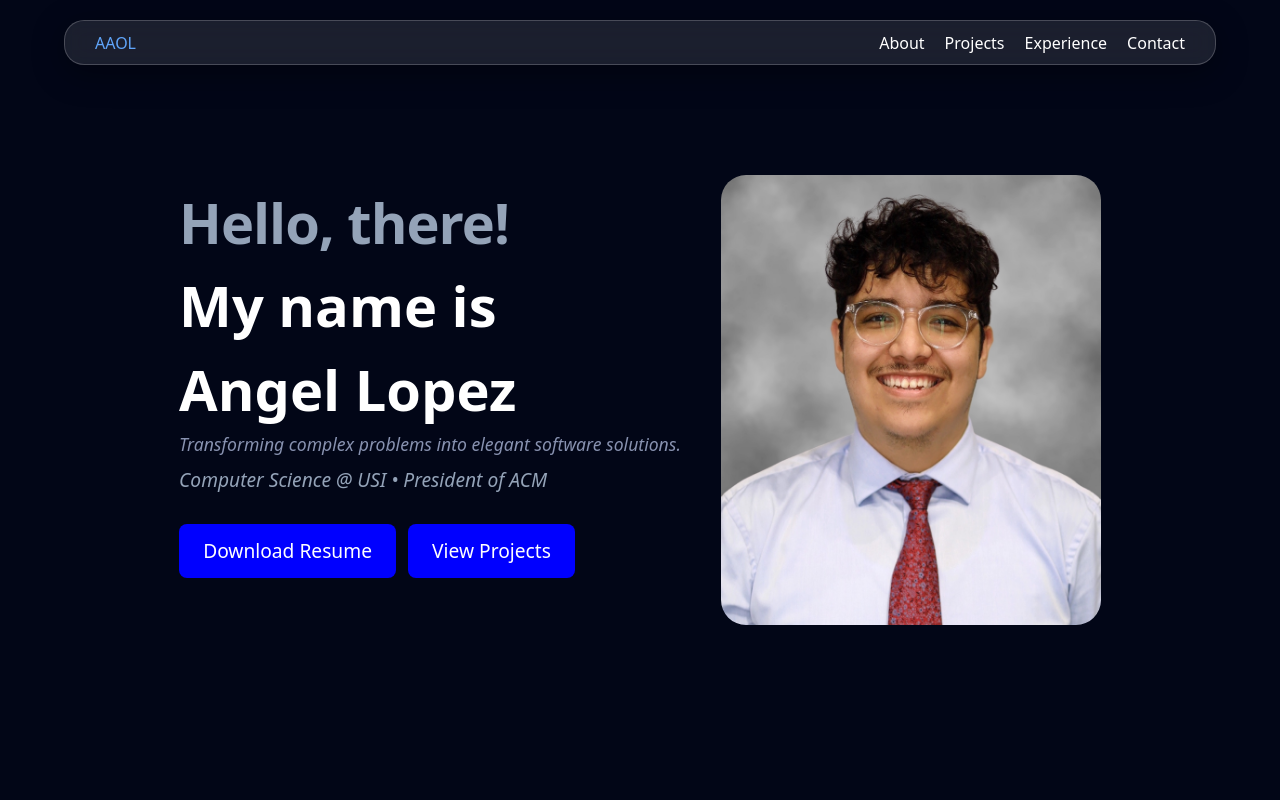
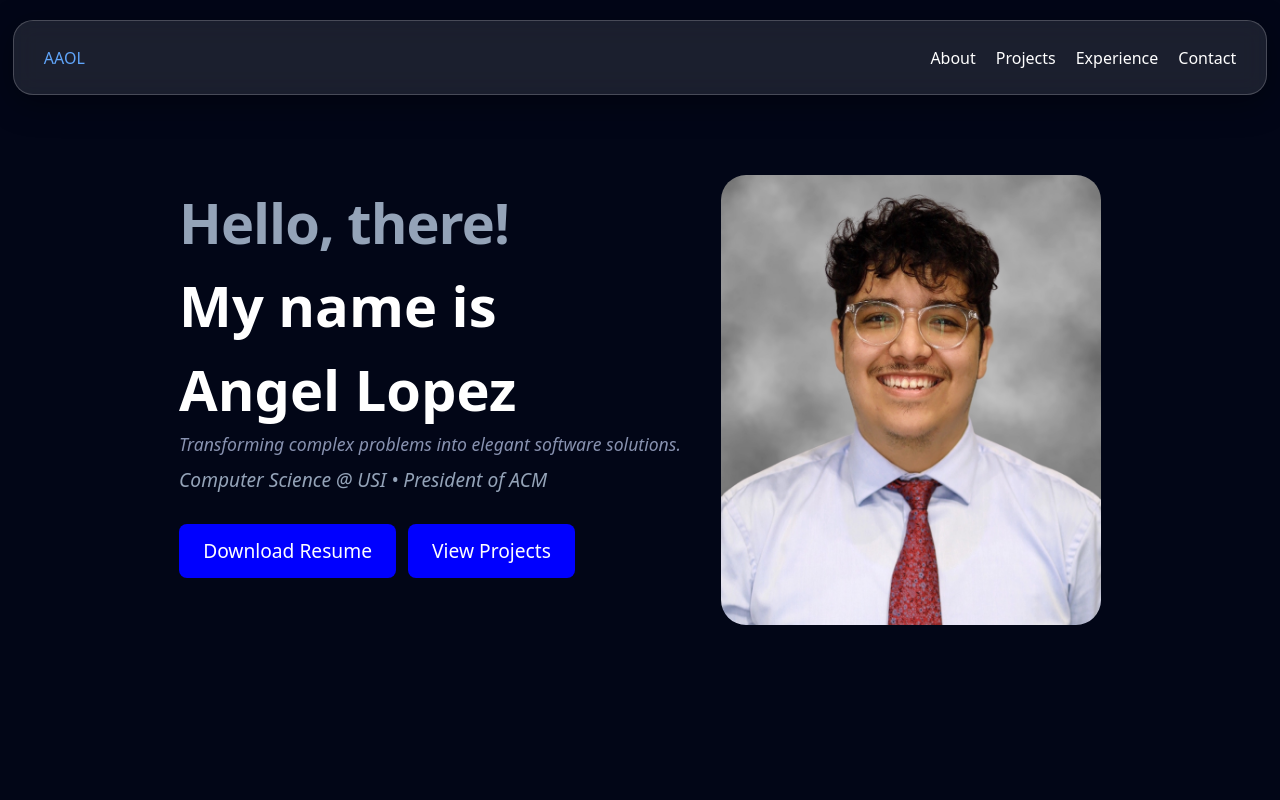
Before and after one commit to Angel0192/PersonalPortfolio, a React (Vite) app: page / in a window 1280 px wide. Shown: the top 800 px of the page. Built offline with nearby package versions, Linux system fonts and the light colour scheme.

Commit message:
Fixed navbar css

```diff
--- a/src/app.css
+++ b/src/app.css
@@ -1,5 +1,9 @@
 
 @import 'tailwindcss';
+
+* {
+  outline: 1px solid red;
+}
 
 main {
   display: flex;
--- a/src/app.tsx
+++ b/src/app.tsx
@@ -1,7 +1,7 @@
 import Hero from '../src/views/Hero/Hero.js'
 import Contact from '../src/views/Contact/Contact.js';
 import Experience from '../src/views/Experience/Experience.js';
-import Navbar from './components/Navbar/Web/navbar.jsx'
+import Navbar from './components/Navbar/Web/navbar.js'
 import Projects from './views/Projects/Projects.js';
 import Skills from './views/Skills/Skills.js';
 import MobileNav from './components/Navbar/Mobile/MobileNav.js';
--- a/src/components/Navbar/Web/Navbar.css
+++ b/src/components/Navbar/Web/Navbar.css
@@ -24,9 +24,9 @@
 
 .navbar-glass {
     /* Width and Height */
-    width: 90%;
-    max-width: 1200px;
-    height: 45px;
+    width: 98%;
+    max-width: 1600px;
+    height: 75px;
 
     /* horizontal layout for Logo and Links */
     display: flex;
--- a/vite.config.js
+++ b/vite.config.js
@@ -5,4 +5,7 @@ import tailwindcss from '@tailwindcss/vite'
 // https://vite.dev/config/
 export default defineConfig({
   plugins: [react(), tailwindcss()],
+  server:{
+    host: true
+  }
 })
```
Also changed, not shown: src/components/Navbar/Web/navbar.tsx (renamed from src/components/Navbar/Web/navbar.jsx).
